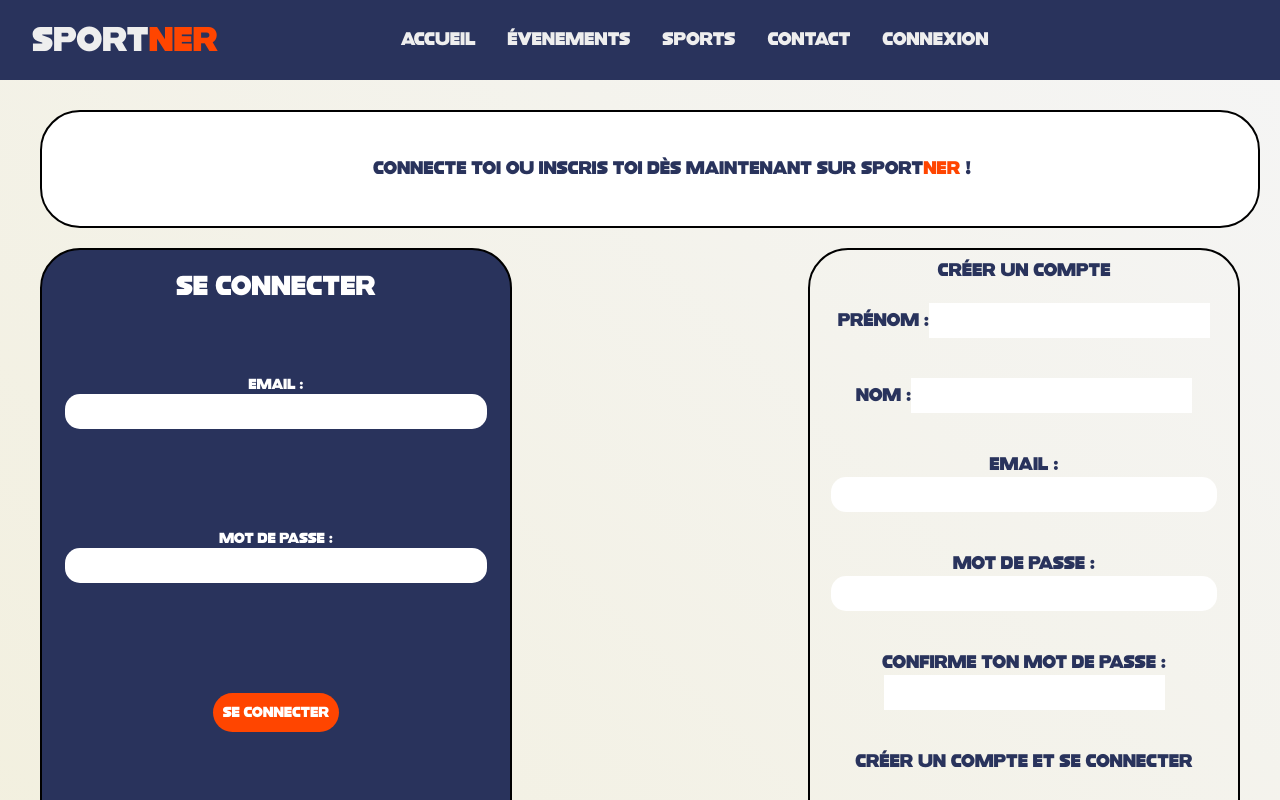
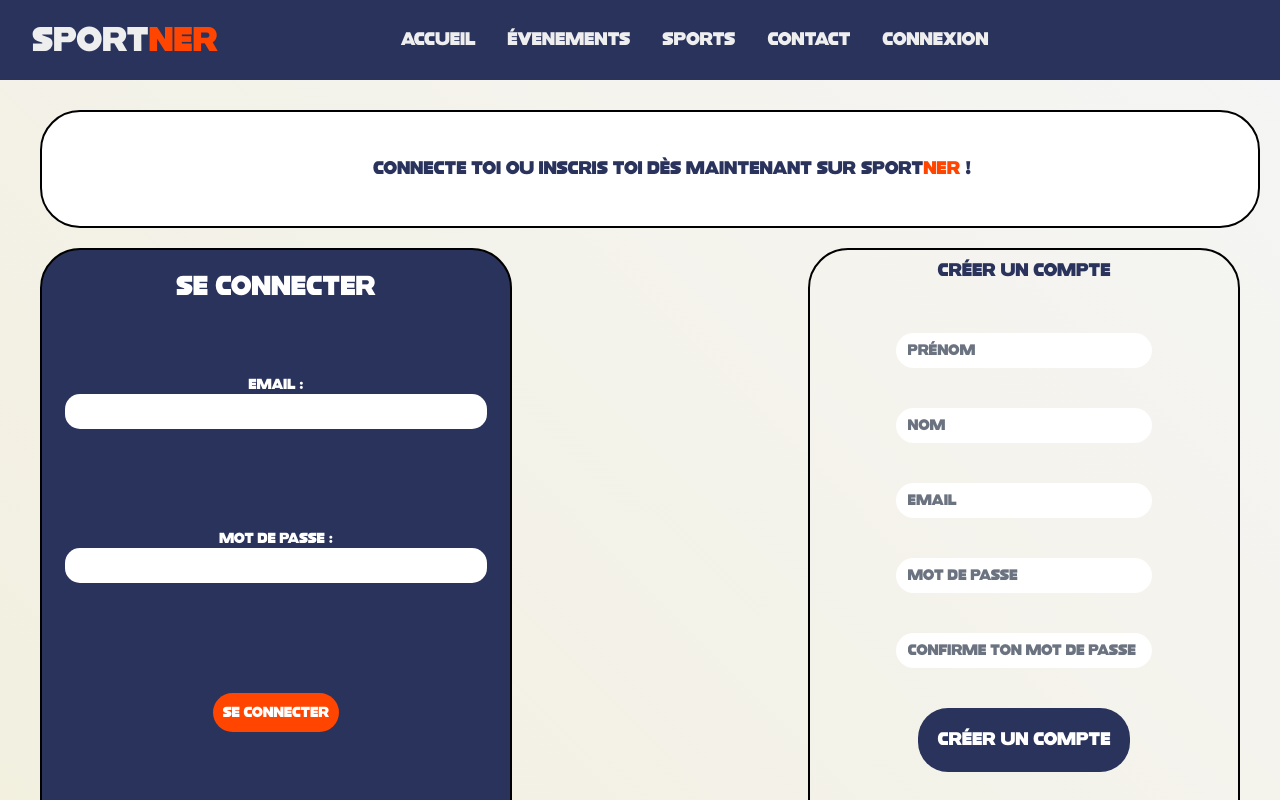
Before and after one commit to MaximeGillot5/sportner, a React (Create React App) app in the folder frontend/: page /login in a window 1280 px wide. Shown: the top 800 px of the page. Built offline with nearby package versions, Linux system fonts and the light colour scheme.

Commit message:
front form login

```diff
--- a/frontend/src/components/Login.jsx
+++ b/frontend/src/components/Login.jsx
@@ -46,10 +46,10 @@ function Login() {
         navigate("/");
         window.location.reload();
       } else {
-        setError("Identifiants invalides");
+        alert("Identifiants invalides");
       }
     } catch (error) {
-      setError("Une erreur s'est produite");
+      alert("Une erreur s'est produite");
     }
   };
 
--- a/frontend/src/components/Register.jsx
+++ b/frontend/src/components/Register.jsx
@@ -2,7 +2,7 @@ import React, { useState } from "react";
 import { useAtom } from "jotai";
 import { userAtom } from "../atom";
 import { useNavigate } from "react-router-dom";
-
+import "../styles/Register.css";
 
 function SignupForm() {
   const navigate = useNavigate();
@@ -51,70 +51,70 @@ function SignupForm() {
         navigate("/");
         window.location.reload();
       } else {
-        setError("Erreur lors de la création du compte");
+        alert("Erreur lors de la création du compte");
       }
     } catch (error) {
-      setError("Erreur lors de la création du compte");
+      alert("Erreur lors de la création du compte");
     }
   };
 
   return (
-    <form onSubmit={handleSubmit}>
+    <form id="register-form" class="my-form" onSubmit={handleSubmit}>
       <h2>Créer un compte</h2>
       {error && <p>{error}</p>}
-      <div>
-        <label htmlFor="firstName">Prénom :</label>
+      <div id="firstname-input">
         <input
           type="text"
           id="firstName"
           value={firstName}
+          placeholder="Prénom"
           onChange={(e) => setFirstName(e.target.value)}
           required
         />
       </div>
       <div>
-        <label htmlFor="lastName">Nom :</label>
         <input
           type="text"
           id="lastName"
+          placeholder="Nom"
           value={lastName}
           onChange={(e) => setLastName(e.target.value)}
           required
         />
       </div>
       <div>
-        <label htmlFor="email">Email :</label>
         <input
           type="email"
           id="email"
+          placeholder="Email"
           value={email}
           onChange={(e) => setEmail(e.target.value)}
           required
         />
       </div>
       <div>
-        <label htmlFor="password">Mot de passe :</label>
         <input
           type="password"
           id="password"
+          placeholder="Mot de passe"
           value={password}
           onChange={(e) => setPassword(e.target.value)}
           required
         />
       </div>
-      <div>
-        <label htmlFor="passwordConfirmation">
-          Confirme ton mot de passe :
-        </label>
+      <div id="password-confirm-input">
         <input
           type="password"
           id="passwordConfirmation"
+          placeholder="Confirme ton mot de passe"
           value={passwordConfirmation}
           onChange={(e) => setPasswordConfirmation(e.target.value)}
           required
         />
       </div>
-      <button type="submit">Créer un compte et se connecter</button>
+      <button id="register-btn" type="submit">
+        Créer un compte
+      </button>
     </form>
   );
 }
--- /dev/null
+++ b/frontend/src/styles/Register.css
@@ -0,0 +1,21 @@
+#register-form input {
+  max-width: 60%;
+  min-width: 60%;
+  border-radius: 40px;
+  font-size: smaller;
+}
+
+#firstname-input {
+  padding-top: 30px;
+}
+
+/* #password-confirm-input {
+  padding-bottom: 0px;
+} */
+
+#register-btn {
+  background-color: #29335c;
+  color: white;
+  padding: 20px;
+  border-radius: 30px;
+}
```
Also changed, not shown: 1 other file (tests, documents, lock files or other folders).
